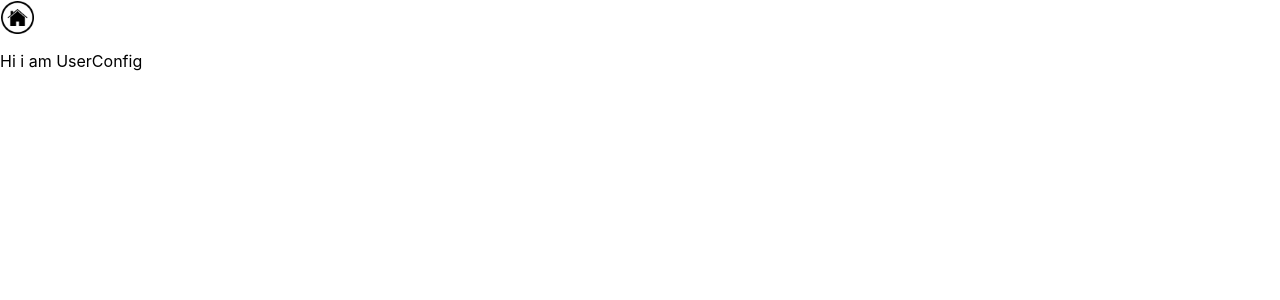
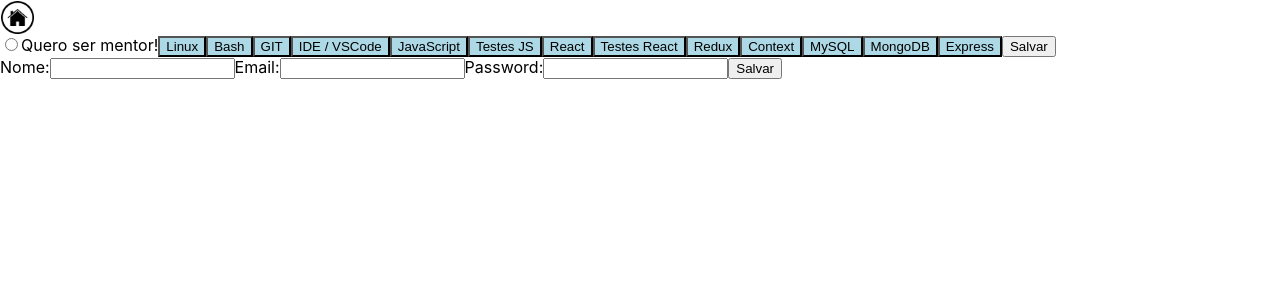
Before and after one commit to GMODias/frontend-legados-hackathon-project, a React (Create React App) app: page /userConfig in a window 1280 px wide. Shown: the top 300 px of the page. Built offline with nearby package versions, Linux system fonts and the light colour scheme.

Commit message:
configura tela UserConfig

```diff
--- /dev/null
+++ b/src/allThemes.js
@@ -0,0 +1,4 @@
+const allThemes = ['Linux', 'Bash', 'GIT', 'IDE / VSCode', 'JavaScript', 'Testes JS',
+  'React', 'Testes React', 'Redux', 'Context', 'MySQL', 'MongoDB', 'Express'];
+
+export default allThemes;
--- /dev/null
+++ b/src/components/Form.js
@@ -0,0 +1,68 @@
+import React, { useState } from 'react';
+import allThemes from '../allThemes';
+import '../css/components/Form.css';
+
+function Form() {
+  const [themes, setThemes] = useState([]);
+  const [clas, setClas] = useState('no-select');
+  console.log(themes);
+
+  const verifyTheme = (theme) => {
+    if (themes.includes(theme)) {
+      setClas('no-select');
+      const result = themes.filter((t) => t !== theme);
+      return setThemes(result);
+    }
+    setClas('select');
+    console.log(clas);
+    return setThemes([...themes, theme]);
+  };
+
+  const handleChekBox = () => allThemes.map((theme) => (
+    <button
+      className={ clas }
+      id={ theme }
+      key={ theme }
+      type="button"
+      onClick={ () => verifyTheme(theme) }
+    >
+      { theme }
+    </button>
+  ));
+
+  return (
+    <div>
+      <form>
+        <label htmlFor="ensinar">
+          <input type="radio" name="ensinar" id="ensinar" />
+          Quero ser mentor!
+        </label>
+
+        { handleChekBox() }
+
+        <input type="submit" value="Salvar" />
+      </form>
+
+      <form>
+        <label htmlFor="name">
+          Nome:
+          <input id="name" type="text" name="name" />
+        </label>
+
+        <label htmlFor="email">
+          Email:
+          <input id="email" type="email" name="email" />
+        </label>
+
+        <label htmlFor="password">
+          Password:
+          <input id="password" type="password" name="password" />
+        </label>
+
+        <input type="submit" value="Salvar" />
+      </form>
+    </div>
+  );
+}
+
+export default Form;
--- a/src/components/ThemeSelector.js
+++ b/src/components/ThemeSelector.js
@@ -1,9 +1,7 @@
 import React, { useState } from 'react';
 import PropTypes from 'prop-types';
 import '../css/components/ButtonWithImage.css';
-
-const allThemes = ['Linux', 'Bash', 'GIT', 'IDE / VSCode', 'JavaScript', 'Testes JS',
-  'React', 'Testes React', 'Redux', 'Context', 'MySQL', 'MongoDB', 'Express'];
+import allThemes from '../allThemes';
 
 function ThemeSelector({ setTheme }) {
   const [themes, setThemes] = useState([]);
--- a/src/components/index.js
+++ b/src/components/index.js
@@ -2,3 +2,4 @@ export { default as ButtonWithImage } from './ButtonWithImage';
 export { default as Modal } from './Modal';
 export { default as Table } from './Table';
 export { default as ThemeSelector } from './ThemeSelector';
+export { default as Form } from './Form';
--- /dev/null
+++ b/src/css/components/Form.css
@@ -0,0 +1,7 @@
+.no-select {
+  background-color: lightblue;
+}
+
+.select {
+  background-color: green;
+}
--- a/src/pages/UserConfig.js
+++ b/src/pages/UserConfig.js
@@ -1,12 +1,12 @@
 import React from 'react';
-import { ButtonWithImage } from '../components/index';
+import { ButtonWithImage, Form } from '../components/index';
 import '../css/pages/UserConfig.css';
 
 function UserConfig() {
   return (
     <>
       <ButtonWithImage kind="main" />
-      <p> Hi i am UserConfig</p>
+      <Form />
     </>
   );
 }
```
